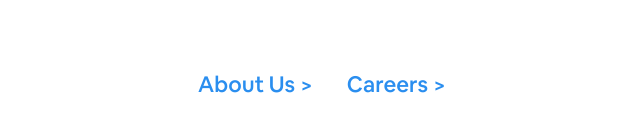
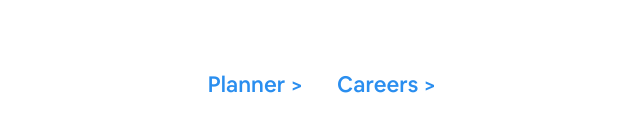
Before and after one commit to AbhinavChebrolu/GoNav-LandingPage, a plain HTML site: page index.html in a window 1280 px wide. Shown: the part 174-306 px from the top of the page, 318-958 px from the left. Drawn offline with nearby package versions, Linux system fonts and the light colour scheme.

Commit message:
Update index.html

```diff
--- a/index.html
+++ b/index.html
@@ -32,7 +32,7 @@
 </div>
 <br>
 <div class="atag">
-  <a target="_blank" href="https://www.instagram.com/gonav.in/" style="margin-right:30px;">About Us ></a>
+  <a target="_blank" href="https://www.plan.gonav.in/" style="margin-right:30px;">Planner ></a>
   <a target="_blank" href="https://gonav.zohorecruit.in/jobs/Careers">Careers ></a>
 </div>
 </body>
```
